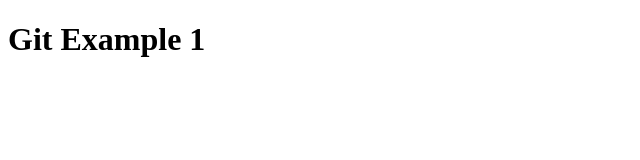
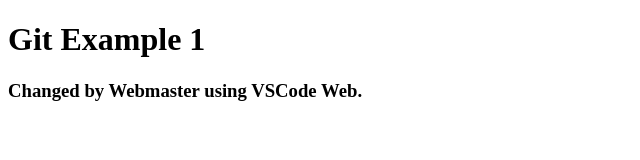
Before and after one commit to abidzakapps/git-training, a plain HTML site: page index.html in a window 1280 px wide. Shown: the whole page, without its empty margins (0-640 px from the left). Drawn offline with Linux system fonts and the light colour scheme.

Commit message:
changes using vscode web

```diff
--- a/index.html
+++ b/index.html
@@ -4,5 +4,8 @@
         <h1 class="">
             Git Example 1
         </h1>
+        <h3>
+            Changed by Webmaster using VSCode Web.
+        </h3>
     </body>
 </html>
```
